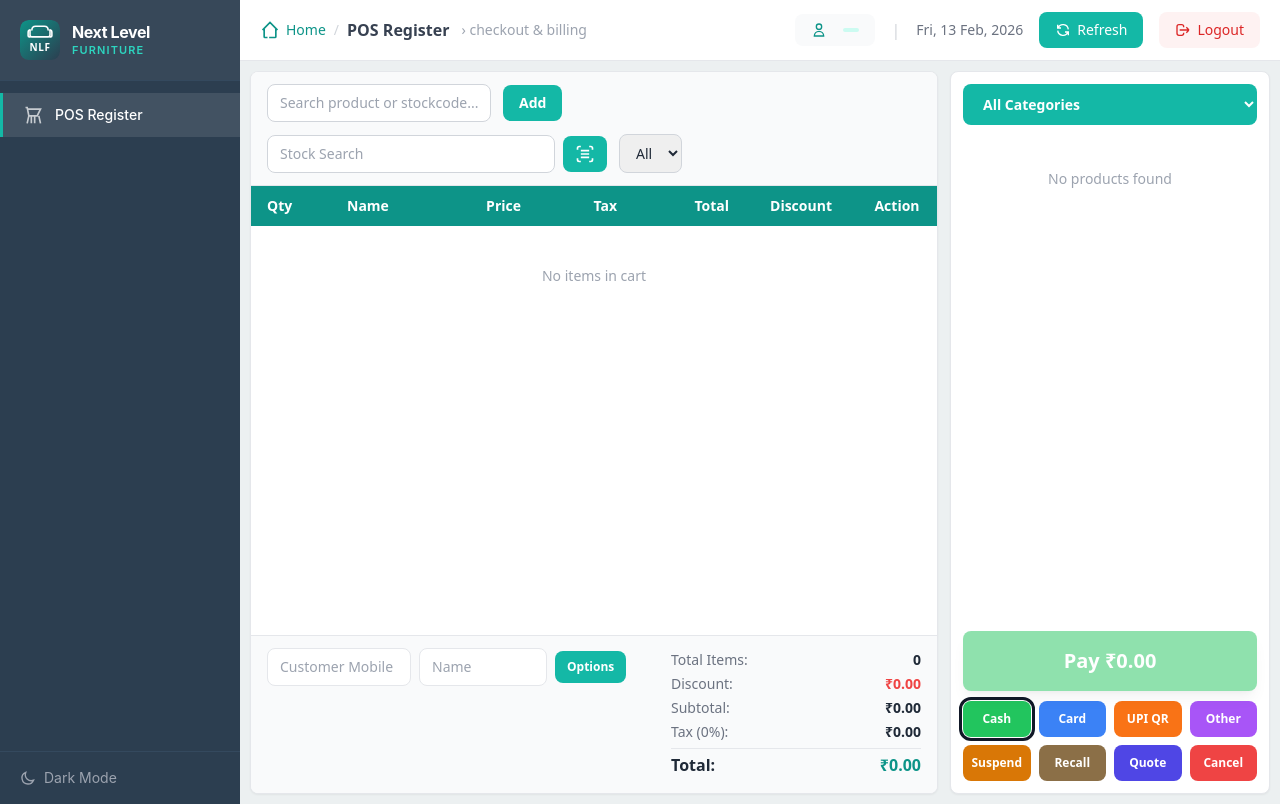
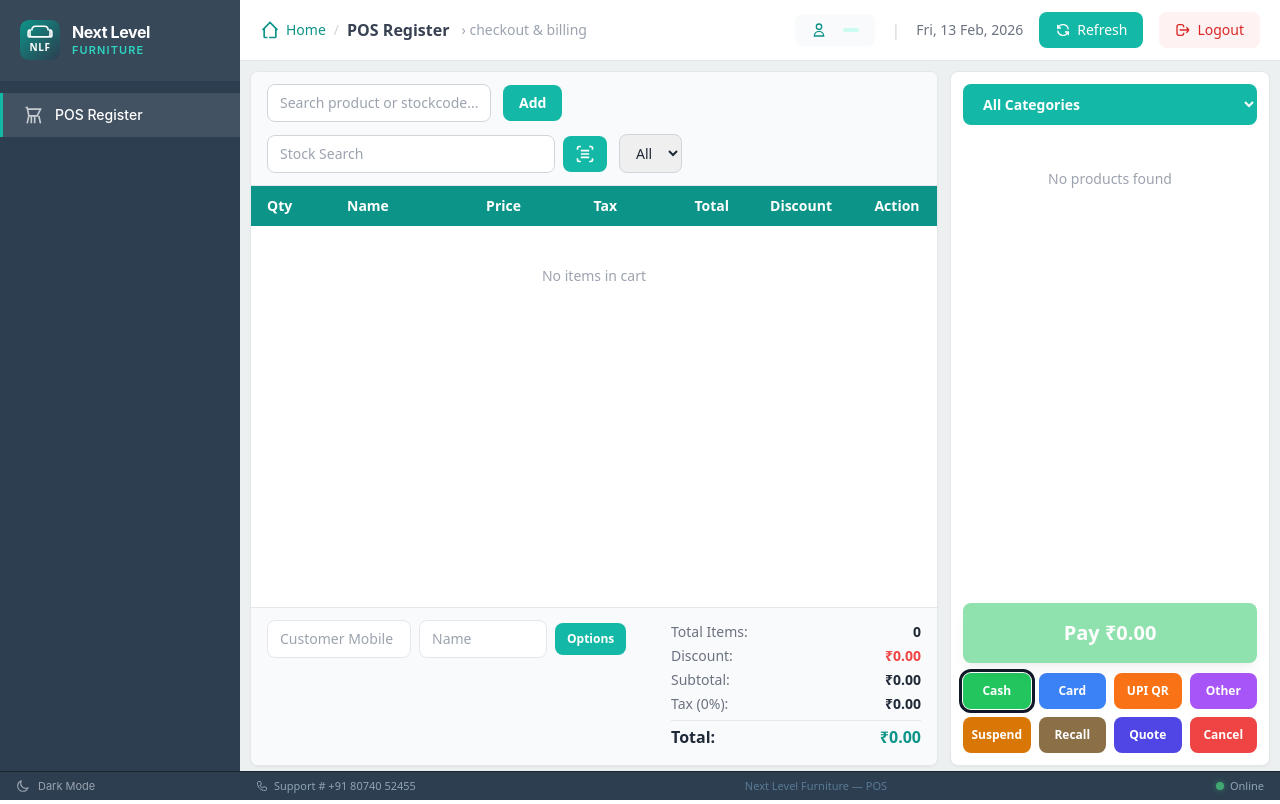
Before and after one commit to devopsravi/nlfspos, a Flask app: page / in a window 1280 px wide. Run offline with Flask 3, Linux system fonts and the light colour scheme; the visitor is signed in with stand-in values (Sample User, id 1); data that the repository does not hold is empty; some libraries are stand-ins or nearby versions.

Commit message:
Add bottom status bar with support contact, online/offline indicator, and SW cache v5

```diff
--- a/static/js/app.js
+++ b/static/js/app.js
@@ -492,14 +492,20 @@ const App = {
   setupConnectivityListeners() {
     const indicator = document.getElementById('onlineStatus');
 
+    // Status dots and texts in bottom bar
+    const dots  = document.querySelectorAll('#statusDotMain');
+    const texts = document.querySelectorAll('#statusTextMain');
+
     const updateStatus = (online) => {
       if (indicator) {
-        if (online) {
-          indicator.classList.add('hidden');
-        } else {
-          indicator.classList.remove('hidden');
-        }
+        indicator.classList.toggle('hidden', online);
       }
+      // Update all status indicators
+      const dotClass = online
+        ? 'w-2 h-2 rounded-full bg-green-400 animate-pulse'
+        : 'w-2 h-2 rounded-full bg-red-400 animate-pulse';
+      dots.forEach(d => d.className = dotClass);
+      texts.forEach(t => t.textContent = online ? 'Online' : 'Offline');
     };
 
     // Set initial state
--- a/templates/index.html
+++ b/templates/index.html
@@ -43,10 +43,10 @@
   <script src="https://unpkg.com/html5-qrcode@2.3.8/html5-qrcode.min.js"></script>
 
   <!-- App CSS -->
-  <link rel="stylesheet" href="/static/css/main.css?v=10" />
-  <link rel="stylesheet" href="/static/css/pos.css?v=10" />
-  <link rel="stylesheet" href="/static/css/labels.css?v=10" />
-  <link rel="stylesheet" href="/static/css/receipt.css?v=10" />
+  <link rel="stylesheet" href="/static/css/main.css?v=11" />
+  <link rel="stylesheet" href="/static/css/pos.css?v=11" />
+  <link rel="stylesheet" href="/static/css/labels.css?v=11" />
+  <link rel="stylesheet" href="/static/css/receipt.css?v=11" />
 </head>
 <body class="bg-[#ecf0f1] text-gray-800 min-h-screen flex">
 
@@ -131,16 +131,16 @@
         </div>
       </div>
     </nav>
-    <div class="px-5 py-4 border-t border-sidebar-light">
-      <button id="darkToggle" class="flex items-center gap-2 text-sm text-gray-400 hover:text-white transition">
-        <svg class="w-4 h-4" fill="none" stroke="currentColor" stroke-width="2" viewBox="0 0 24 24"><path d="M20.354 15.354A9 9 0 018.646 3.646 9.003 9.003 0 0012 21a9.003 9.003 0 008.354-5.646z"/></svg>
+    <div class="px-4 py-1.5 border-t border-[#1a252f] flex items-center" style="min-height:28px;">
+      <button id="darkToggle" class="flex items-center gap-2 text-[11px] text-gray-400 hover:text-white transition">
+        <svg class="w-3.5 h-3.5" fill="none" stroke="currentColor" stroke-width="2" viewBox="0 0 24 24"><path d="M20.354 15.354A9 9 0 018.646 3.646 9.003 9.003 0 0012 21a9.003 9.003 0 008.354-5.646z"/></svg>
         Dark Mode
       </button>
     </div>
   </aside>
 
   <!-- ===== MAIN CONTENT ===== -->
-  <main class="flex-1 flex flex-col min-h-screen overflow-hidden">
+  <main class="flex-1 flex flex-col h-screen overflow-hidden">
 
     <!-- Top Bar -->
     <header class="bg-white border-b px-3 md:px-5 py-2 md:py-3 flex items-center justify-between print:hidden">
@@ -185,7 +185,7 @@
     <div id="pageContainer" class="flex-1 overflow-y-auto">
 
       <!-- ==================== POS PAGE ==================== -->
-      <section id="page-pos" class="page hidden" style="height:calc(100vh - 57px); display:none; padding:10px 10px 10px 10px;">
+      <section id="page-pos" class="page hidden" style="height:calc(100vh - 85px); display:none; padding:10px 10px 10px 10px;">
         <div class="flex flex-col md:flex-row gap-3 h-full">
 
           <!-- LEFT: Register / Cart area -->
@@ -1812,6 +1812,19 @@
       </div>
 
     </div><!-- end pageContainer -->
+
+    <!-- ===== BOTTOM STATUS BAR ===== -->
+    <div id="statusBar" class="flex-shrink-0 text-[11px] px-4 py-1.5 flex items-center justify-between print:hidden border-t border-[#1a252f]" style="min-height:28px;background:#2c3e50;color:#8fa4b8;">
+      <a href="tel:+918074052455" class="flex items-center gap-1.5 hover:text-white transition whitespace-nowrap" style="color:#8fa4b8;">
+        <svg class="w-3 h-3 flex-shrink-0" fill="none" stroke="currentColor" stroke-width="2" viewBox="0 0 24 24"><path d="M3 5a2 2 0 012-2h3.28a1 1 0 01.948.684l1.498 4.493a1 1 0 01-.502 1.21l-2.257 1.13a11.042 11.042 0 005.516 5.516l1.13-2.257a1 1 0 011.21-.502l4.493 1.498a1 1 0 01.684.949V19a2 2 0 01-2 2h-1C9.716 21 3 14.284 3 6V5z"/></svg>
+        Support # +91 80740 52455
+      </a>
+      <span class="hidden md:inline" style="color:#5a7a94;">Next Level Furniture — POS</span>
+      <div class="flex items-center gap-1.5 whitespace-nowrap">
+        <span id="statusDotMain" class="w-2 h-2 rounded-full bg-green-400" style="box-shadow:0 0 6px rgba(74,222,128,.6);"></span>
+        <span id="statusTextMain">POS is Online</span>
+      </div>
+    </div>
   </main>
 
   <!-- ===== LABEL PRINT AREA (direct child of body for print CSS) ===== -->
@@ -1857,7 +1870,7 @@
   </div>
 
   <!-- ===== TOAST ===== -->
-  <div id="toast" class="fixed bottom-6 right-6 bg-gray-900 text-white px-5 py-3 rounded-xl shadow-lg text-sm transition-all translate-y-20 opacity-0 z-50"></div>
+  <div id="toast" class="fixed bottom-8 right-6 bg-gray-900 text-white px-5 py-3 rounded-xl shadow-lg text-sm transition-all translate-y-20 opacity-0 z-50"></div>
 
   <!-- ===== CONFIRM MODAL ===== -->
   <div id="confirmModal" class="hidden fixed inset-0 bg-black/40 flex items-center justify-center z-50">
@@ -2056,19 +2069,19 @@
   </div>
 
   <!-- JS Modules (v= cache-buster) -->
-  <script src="/static/js/offline-store.js?v=10"></script>
-  <script src="/static/js/scanner.js?v=10"></script>
-  <script src="/static/js/app.js?v=10"></script>
-  <script src="/static/js/inventory.js?v=10"></script>
-  <script src="/static/js/pos.js?v=10"></script>
-  <script src="/static/js/labels.js?v=10"></script>
-  <script src="/static/js/sales.js?v=10"></script>
-  <script src="/static/js/reports.js?v=10"></script>
-  <script src="/static/js/transactions.js?v=10"></script>
-  <script src="/static/js/settings.js?v=10"></script>
-  <script src="/static/js/suppliers.js?v=10"></script>
-  <script src="/static/js/customers.js?v=10"></script>
-  <script src="/static/js/orders.js?v=10"></script>
+  <script src="/static/js/offline-store.js?v=11"></script>
+  <script src="/static/js/scanner.js?v=11"></script>
+  <script src="/static/js/app.js?v=11"></script>
+  <script src="/static/js/inventory.js?v=11"></script>
+  <script src="/static/js/pos.js?v=11"></script>
+  <script src="/static/js/labels.js?v=11"></script>
+  <script src="/static/js/sales.js?v=11"></script>
+  <script src="/static/js/reports.js?v=11"></script>
+  <script src="/static/js/transactions.js?v=11"></script>
+  <script src="/static/js/settings.js?v=11"></script>
+  <script src="/static/js/suppliers.js?v=11"></script>
+  <script src="/static/js/customers.js?v=11"></script>
+  <script src="/static/js/orders.js?v=11"></script>
 
   <!-- Barcode Scanner Modal (shared by POS & Inventory) -->
   <div id="scannerModal" class="hidden fixed inset-0 z-[100] bg-black/80 flex items-center justify-center p-4">
@@ -2140,5 +2153,6 @@
     });
   })();
   </script>
+
 </body>
 </html>
```
Also changed, not shown: static/sw.js (+19 -19 lines).
